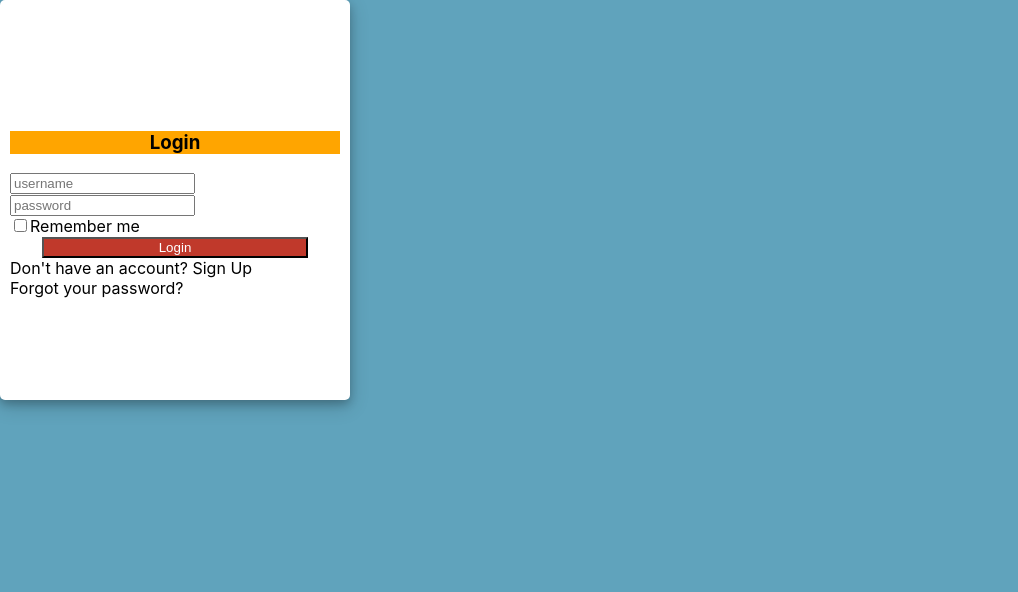
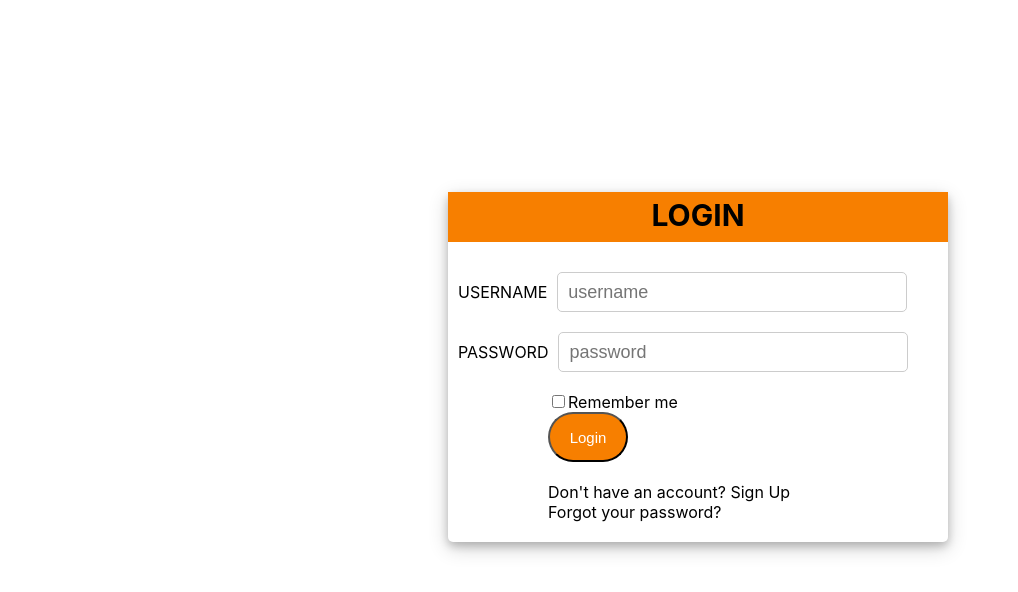
Before and after one commit to pbsmile/SAMS-Project-Web, a Next.js app: page /login in a window 1280 px wide. Shown: the top 592 px of the page, without its empty margins (0-1018 px from the left). Built offline with nearby package versions, Linux system fonts and the light colour scheme.

Commit message:
css login done

```diff
--- a/components/Login/Login.js
+++ b/components/Login/Login.js
@@ -7,34 +7,31 @@ const login = () => {
                 <div className="user_card">
                     <div className="d-flex justify-content-center form_container">
                             <div className="d-flex justify-content-center login_header">
-                                <h3>Login</h3>
+                                <h3>LOGIN</h3>
                             </div>
                         <form>
                             <div className="input-group mb-3">
-                                <div className="input-group-append">
-                                    <span className="input-group-text"><i className="fas fa-user"></i></span>
-                                </div>
-                                <input type="text" name="" className="form-control input_user" defaultValue="" placeholder="username" />
+                                <label htmlFor="username">USERNAME</label>
+                                <input type="text" name="" className="input-user-pass" defaultValue="" placeholder="username" />
                             </div>
-                            <div className="input-group mb-2">
-                                <div className="input-group-append">
-                                    <span className="input-group-text"><i className="fas fa-key"></i></span>
-                                </div>
-                                <input type="password" name="" className="form-control input_pass" defaultValue="" placeholder="password" />
+                            <div className="input-group mb-3">
+                                <label htmlFor="password">PASSWORD</label>
+                                <input type="password" name="" className="input-user-pass" defaultValue="" placeholder="password" />
                             </div>
                             <div className="form-group">
                                 <div className="custom-control custom-checkbox">
                                     <input type="checkbox" className="custom-control-input" id="customControlInline" />
                                     <label className="custom-control-label" htmlFor="customControlInline">Remember me</label>
                                 </div>
+                                <div className="d-flex justify-content-center mt-3 login_container">
+                                    <button type="button" name="button" className="btn login_btn">Login</button>
+                                </div>
                             </div>
-                            <div className="d-flex justify-content-center mt-3 login_container">
-                                <button type="button" name="button" className="btn login_btn">Login</button>
-                            </div>
+
                         </form>
                     </div>
 
-                    <div className="mt-4">
+                    <div className="form-group mt-4">
                         <div className="d-flex justify-content-center links">
                             Don't have an account? <a href="#" className="ml-2">Sign Up</a>
                         </div>
--- a/styles/Login.scss
+++ b/styles/Login.scss
@@ -1,53 +1,89 @@
-body,html {
-    margin: 0;
-    padding: 0;
-    height: 100%;
-    background: #60a3bc !important;
+// body,html {
+//     margin: 0;
+//     padding: 0;
+//     height: 100%;
+//     background: #60a3bc !important;
+// }
+.container{
+    border-radius: 20px;
 }
+
 .user_card {
-    height: 400px;
-    width: 350px;
-    margin-top: auto;
+    height: 350px;
+    width: 500px;
+    margin-left: 35%;
+    margin-top: 15%;
     margin-bottom: auto;
     background:white;
     position: relative;
-    display: flex;
+    // display: flex;
     justify-content: center;
     flex-direction: column;
-    padding: 10px;
+    // padding-left: 10px;
     box-shadow: 0 4px 8px 0 rgba(0, 0, 0, 0.2), 0 6px 20px 0 rgba(0, 0, 0, 0.19);
     -webkit-box-shadow: 0 4px 8px 0 rgba(0, 0, 0, 0.2), 0 6px 20px 0 rgba(0, 0, 0, 0.19);
     -moz-box-shadow: 0 4px 8px 0 rgba(0, 0, 0, 0.2), 0 6px 20px 0 rgba(0, 0, 0, 0.19);
     border-radius: 5px;
 
 }
+.form-group{
+    margin-top: 20px;
+    margin-left: 20%;
+}
+
 .form_container {
     margin-top: 10px;
 }
 .login_header {
-    background: orange;
+    height: 50px;
+    background: #f77f00;
     text-align: center;
+    margin-bottom: 30px;
 }
+.login_header h3{
+    padding-top: 5px;
+    font-size: 30px;
+}
+
 .login_btn {
-    width: 100%;
-    background: #c0392b !important;
+    width: 20%;
+    height: 50px;
+    background: #f77f00 !important;
     color: white !important;
+    border-radius: 25px;
+    font-size: 15px;
 }
 .login_btn:focus {
     box-shadow: none !important;
     outline: 0px !important;
 }
-.login_container {
-    padding: 0 2rem;
+// .login_container {
+//     padding: 50px 2rem;
+// }
+// .input-group-text {
+//     background: #c0392b !important;
+//     color: white !important;
+//     border: 0 !important;
+//     border-radius: 0.25rem 0 0 0.25rem !important;
+// }
+.input-group {
+    margin-top: 20px;
+    margin-left: 10px;
 }
-.input-group-text {
-    background: #c0392b !important;
-    color: white !important;
-    border: 0 !important;
-    border-radius: 0.25rem 0 0 0.25rem !important;
+
+.input-user-pass{
+    font-size: 18px;
+    height: 40px;
+    width: 350px;
+    margin-left: 10px;
+    border: 1px solid #ccc;
+    border-radius: 5px;
+    padding: 10px 10px;
 }
-.input_user,
-.input_pass:focus {
+.input-user-pass:focus {
+    border-radius: 5px;
+    border: 2px solid black;
+    // font-size: 20px;
     box-shadow: none !important;
     outline: 0px !important;
 }
```
